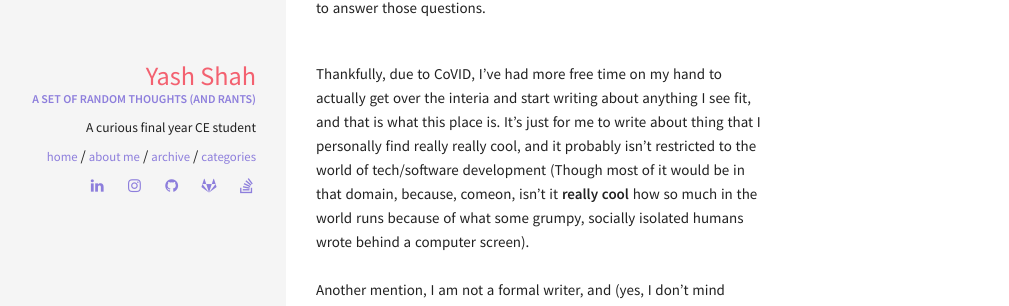
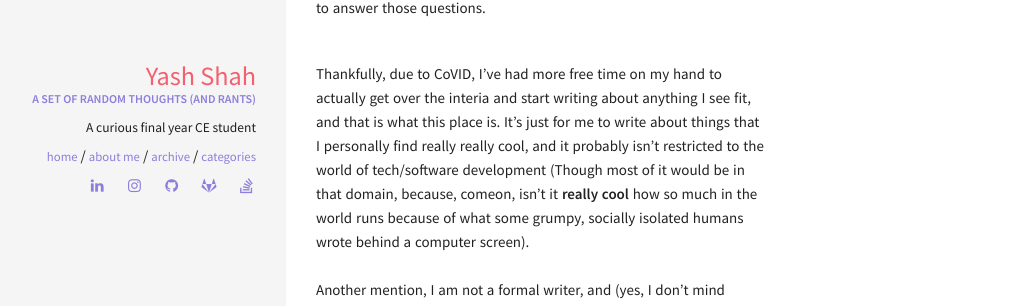
Before and after one commit to yashshah1/blog, a Jekyll site: the page built from _posts/2020-05-22-my-first-post.md, in a window 1280 px wide. Shown: the part 474-780 px from the top of the page, without its empty margins (34-1043 px from the left). Built offline with Jekyll 4.4.1, drawn with Linux system fonts in a browser that asks for light colours.

Commit message:
spelling errors

```diff
--- a/_posts/2020-05-22-my-first-post.md
+++ b/_posts/2020-05-22-my-first-post.md
@@ -9,7 +9,7 @@ excerpt: The cliche first post
 It's almost ceremonious for every "blog" to begin with some sort of a "first post" which details out what they hope to accomplish from this / why they're starting this in the first place etc, so I guess this is my attempt at that.<br />
 I've been wanting to start writing since my Sophomore year, but I've always asked myself what I would write about, whether I would be skilled enough to write it (in high hopes that this would actually reach more than a single pair of eyes :P) and somehow I've never been able to answer those questions.<br /><br />
 
-Thankfully, due to CoVID, I've had more free time on my hand to actually get over the interia and start writing about anything I see fit, and that is what this place is. It's just for me to write about thing that I personally find really really cool, and it probably isn't restricted to the world of tech/software development (Though most of it would be in that domain, because, comeon, isn't it **really cool** how so much in the world runs because of what some grumpy, socially isolated humans wrote behind a computer screen). <br /><br />
+Thankfully, due to CoVID, I've had more free time on my hand to actually get over the interia and start writing about anything I see fit, and that is what this place is. It's just for me to write about things that I personally find really really cool, and it probably isn't restricted to the world of tech/software development (Though most of it would be in that domain, because, comeon, isn't it **really cool** how so much in the world runs because of what some grumpy, socially isolated humans wrote behind a computer screen). <br /><br />
 Another mention, I am not a formal writer, and (yes, I don't mind oxford commas, bite me); so most of how (and what) I write will be how I hear myself in my head, if that annoys you, you should probably get off this page before I come on your death note.<br /><br />
 Also, I really (realllllyyy) like brackets (if you haven't noticed them (I bet you have (_whaaaat_, nested bracketsss????))).<br /><br />
 
```
Also changed, not shown: _posts/2020-05-22-why-i-dislike-collab.md (+2 -2 lines).
